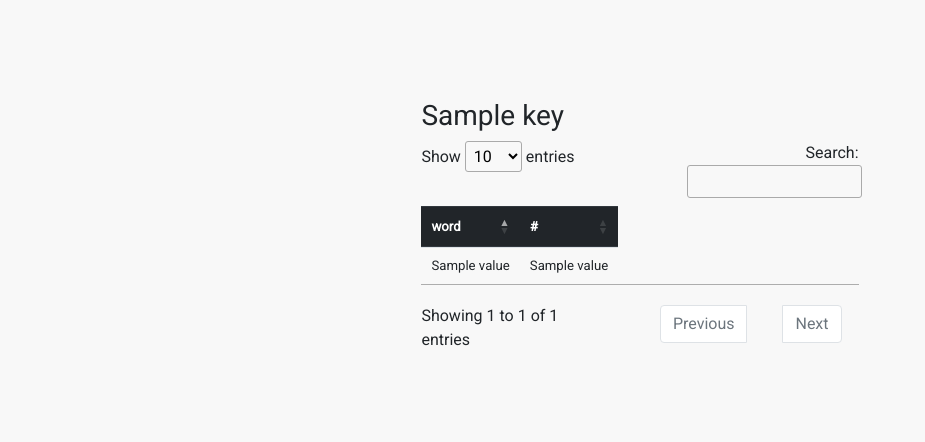
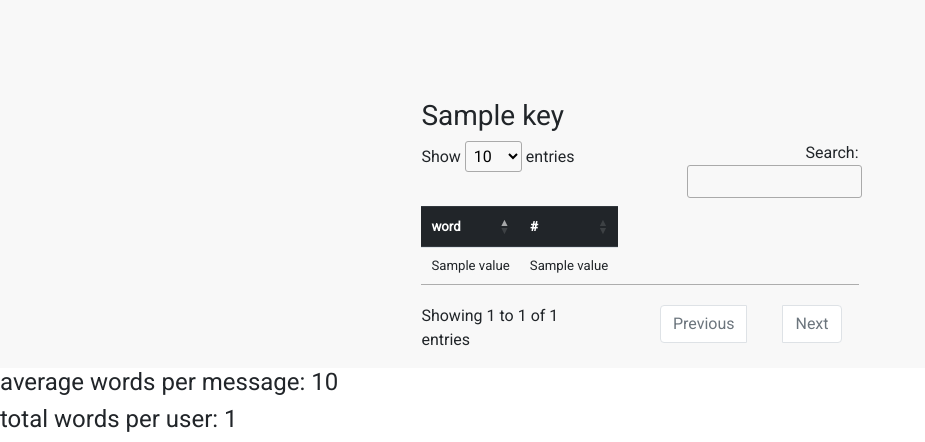
Before and after one commit to hone1er/chatAnalyzer, a Flask app: template templates/home.html in a window 1280 px wide. Shown: the part 633-1075 px from the top of the page, without its empty margins (0-925 px from the left). Before the commit the page ends 979 px from the top, so only its background shows below. Run offline with Flask 2, Linux system fonts and the light colour scheme; the template is opened without the code that fills it: most values are stand-ins (such as "Sample title", 1, 10 or a date in 2020); some libraries are stand-ins or nearby versions.

Commit message:
added average words per message and total words per user analysis

```diff
--- a/app.py
+++ b/app.py
@@ -24,6 +24,7 @@ remove_words = {
     "video": True,
     " ": True,
     "jjjjj": True,
+    "jjajj": True,
     "jajajajajajaja": True,
     "jajajj": True,
     "jaja": True,
@@ -104,8 +105,9 @@ def upload_file():
                 print(filename)
                 file.save(os.path.join(app.config["UPLOAD_FOLDER"], filename))
 
-            words, traces = get_users(os.path.join(app.config["UPLOAD_FOLDER"], filename))
-            return render_template("home.html", words=words, traces=traces)
+            words, traces, average_words, total_words = get_users(os.path.join(app.config["UPLOAD_FOLDER"], filename))
+
+            return render_template("home.html", words=words, traces=traces, average_words=average_words, total_words=total_words)
 
     return render_template("error.html")
 
@@ -115,7 +117,7 @@ def get_users(file):
     # if user, add message to array, else add username with empty array
     chat = {}
     messages_count = {}
-
+    message_lengths = {}
     last_found_name = None
     expression = None
     us_expression = r"(?<=\s[A-Z][A-Z]]\s)[^:\]]+"
@@ -129,6 +131,7 @@ def get_users(file):
                 expression = international_expression
     with open(file, encoding="utf8") as f:
         lines = f.readlines()[1:]
+        # Go through each line in the chat and check if it is a new message
         for line in lines:
             name = re.search(expression, str(line))
             if name:
@@ -142,6 +145,10 @@ def get_users(file):
             if name and line:
                 try:
                     words = str(line).split(f" {name.group()}: ")[1].split(" ")
+                    if name.group() in message_lengths:
+                        message_lengths[name.group()].append(len(words))
+                    else:
+                        message_lengths[name.group()] = [len(words)]
                     for word in words:
                         new_word = "".join([i.lower() for i in word if i.isalpha()])
                         new_word = new_word.replace(r"/[!\.,:;\?]/g", "")
@@ -158,14 +165,21 @@ def get_users(file):
                                 chat[name.group(0)] = {new_word: 1}
                 except IndexError:
                     pass
-    print(messages_count)
-    return chat, message_count_to_trace(messages_count)
+    average_words_per_message = message_length_averages(message_lengths)
+    total_words = total_words_per_user(average_words_per_message, messages_count)
+    return chat, message_count_to_trace(messages_count), average_words_per_message, total_words
 
+def total_words_per_user(average_words_per_message, message_count):
+    total_words = {}
+    for user in average_words_per_message.keys():
+        total_words[user] = average_words_per_message[user] * message_count[user]
+    return total_words
 
-@app.route("/uploads/<filename>")
-def uploaded_file(filename):
-    get_users("static/files/" + filename)
-    return send_from_directory(app.config["UPLOAD_FOLDER"], filename[:-3] + "csv")
+def message_length_averages(message_lengths_dict):
+    new_dict = {}
+    for key, value in message_lengths_dict.items() :
+        new_dict[key] = sum(value)/len(value)
+    return new_dict
 
 
 @app.route("/")
--- a/templates/home.html
+++ b/templates/home.html
@@ -22,6 +22,7 @@
         </form>
     </div>
 </div>
+{% if words %}
 <div class="">
     <div class="dashboard">
 
@@ -30,13 +31,14 @@
     {% for key, value in words.items() %}
     <div class="outer-table">
     <h3>{{key}}</h3>
-    <table class="table table-sm table-responsive"
+    <table class="table table-md table-responsive"
     style="width:100%"
     data-toggle="table"
     data-height="460"
-    data-pagination="true"
     data-sort-class="table-active"
     data-sortable="true"
+    data-pagination="true"
+    data-side-pagination="server"
     data-page-list="[10, 25, 50, 100, 200, All]">
         <thead class="thead-dark">
             <tr><th data-field="word" data-sortable="true">word</th>
@@ -57,6 +59,13 @@
 <div class="container">
 <div data="{{traces}}" id="traces"></div>
 </div>
+<div>
+
+    <h4>average words per message: {{average_words}}</h4>
+    <h4>total words per user: {{total_words}}</h4>
+
 </div>
 </div>
+</div>
+{% endif %}
 {% endblock %}
```
Also changed, not shown: 2 other files.
